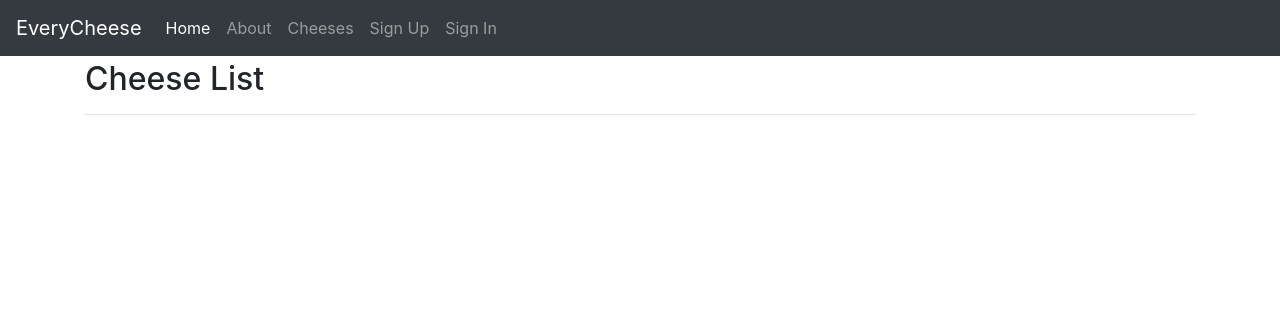
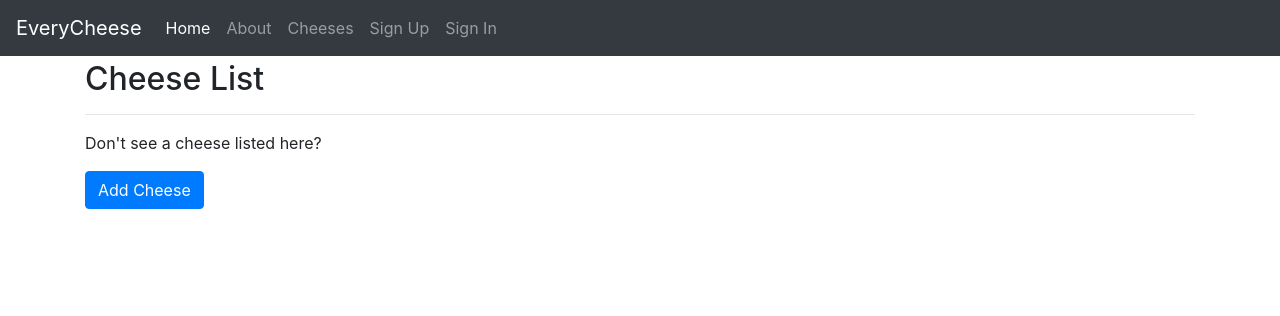
Before and after one commit to yeahokyok/everycheese, a Django app: page /cheeses/ in a window 1280 px wide. Shown: the top 316 px of the page. Run offline with Django 3.2, Linux system fonts and the light colour scheme; data that the repository does not hold is empty; some libraries are stand-ins or nearby versions.

Commit message:
Add Cheese form

```diff
--- a/everycheese/cheeses/models.py
+++ b/everycheese/cheeses/models.py
@@ -1,4 +1,5 @@
 from django.db import models
+from django.urls import reverse
 
 from autoslug import AutoSlugField
 from model_utils.models import TimeStampedModel
@@ -28,3 +29,6 @@ class Cheese(TimeStampedModel):
 
     def __str__(self):
         return self.name
+
+    def get_absolute_url(self):
+        return reverse("cheeses:detail", kwargs={"slug": self.slug})
--- a/everycheese/cheeses/urls.py
+++ b/everycheese/cheeses/urls.py
@@ -4,5 +4,6 @@ from . import views
 app_name = "cheeses"
 urlpatterns = [
     path(route="", view=views.CheeseListView.as_view(), name="list"),
-    path(route="<slug:slug>", view=views.CheeseDetailView.as_view(), name="detail"),
+    path(route="add/", view=views.CheeseCreateView.as_view(), name="add"),
+    path(route="<slug:slug>/", view=views.CheeseDetailView.as_view(), name="detail"),
 ]
--- a/everycheese/cheeses/views.py
+++ b/everycheese/cheeses/views.py
@@ -1,6 +1,6 @@
 from django.shortcuts import render
 
-from django.views.generic import ListView, DetailView
+from django.views.generic import ListView, DetailView, CreateView
 from .models import Cheese
 
 
@@ -10,3 +10,13 @@ class CheeseListView(ListView):
 
 class CheeseDetailView(DetailView):
     model = Cheese
+
+
+class CheeseCreateView(CreateView):
+    model = Cheese
+    fields = [
+        "name",
+        "description",
+        "firmness",
+        "country_of_origin",
+    ]
--- a/everycheese/templates/cheeses/cheese_list.html
+++ b/everycheese/templates/cheeses/cheese_list.html
@@ -10,4 +10,11 @@
     </ul>
 
     <hr/>
+    <p>Don't see a cheese listed here?</p>
+    <p>
+        <a class="btn btn-primary"
+            href="{% url 'cheeses:add' %}" role="button">
+            Add Cheese
+        </a>
+    </p>
 {% endblock content %}
```
Also changed, not shown: everycheese/templates/cheeses/cheese_form.html (added, +9 -0 lines).
